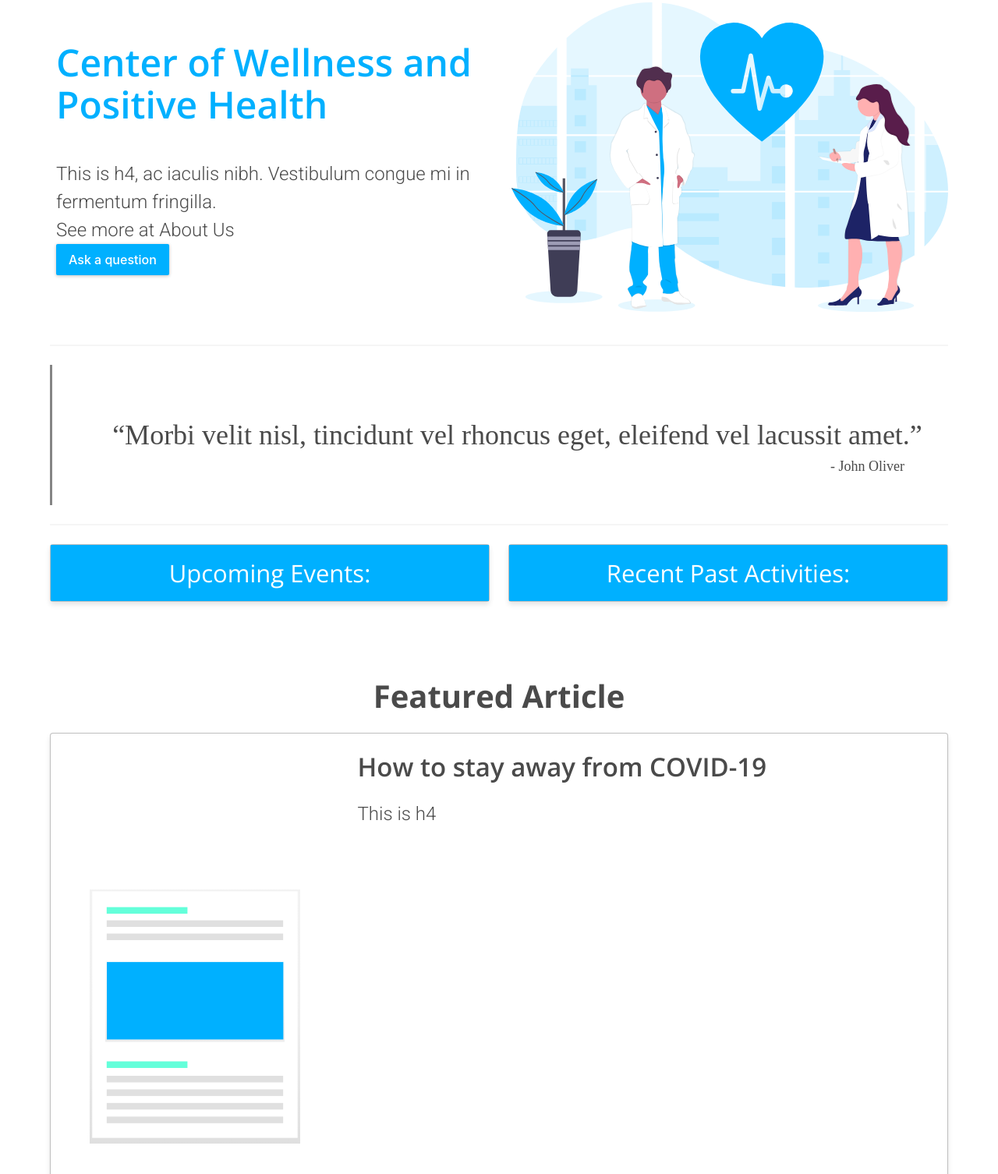
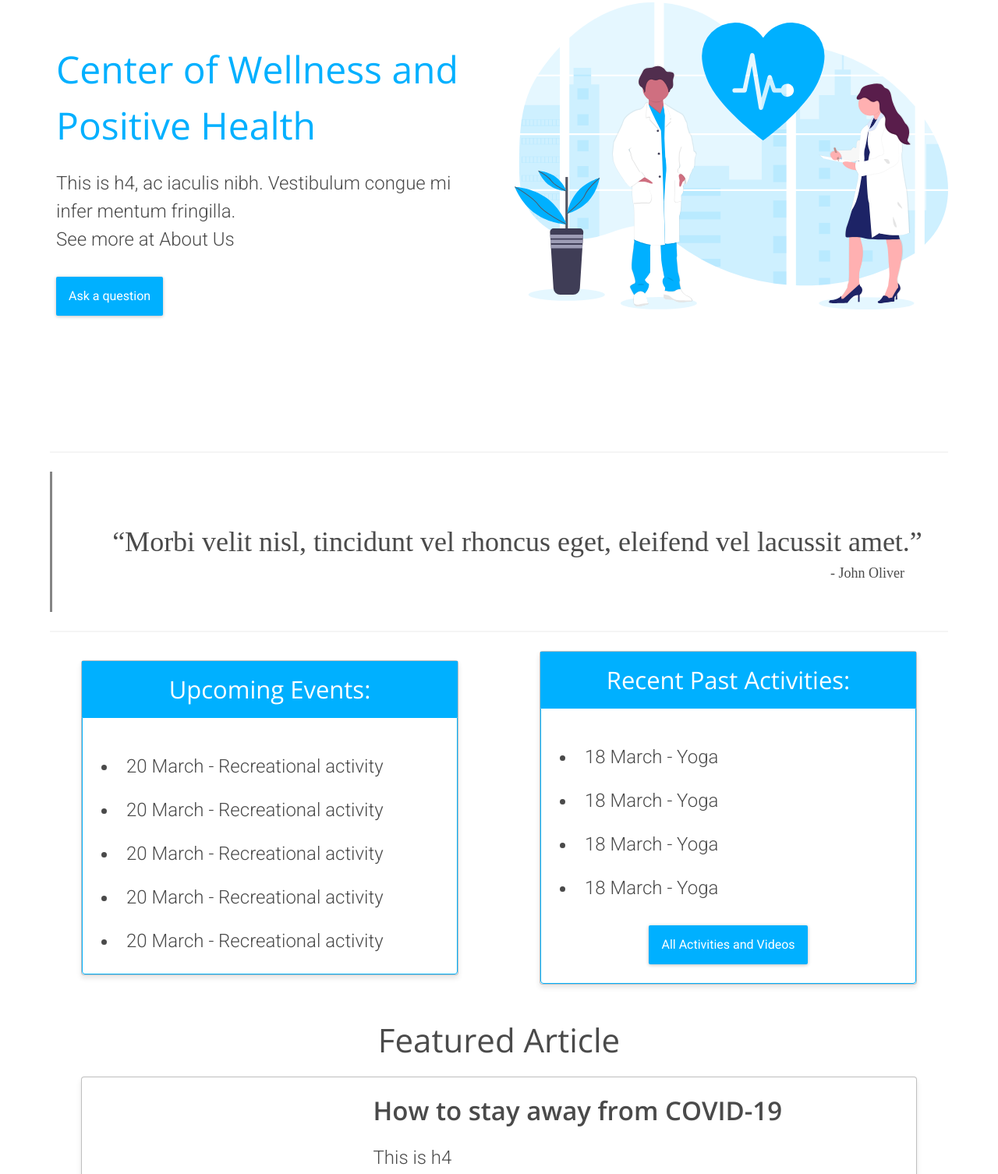
Before and after one commit to ankushdutt/Center-of-Wellness-Website, a plain HTML site: page index.html in a window 1280 px wide. Shown: the part 145-1651 px from the top of the page at 78% size. Drawn offline with nearby package versions, Linux system fonts and the light colour scheme.

Commit message:
add cards

```diff
--- a/assets/css/style.css
+++ b/assets/css/style.css
@@ -1,4 +1,4 @@
-@import url('https://fonts.googleapis.com/css?family=Open+Sans:400,600,700|Roboto:300,400&display=swap');
+@import url('https://fonts.googleapis.com/css?family=Open+Sans:300,400,600,700|Roboto:300,400&display=swap');
 .navbar {
     height: 60px;
     background-color: #00B0FF;
@@ -44,16 +44,17 @@ a.navbar-item:hover:before, a.navbar-item:focus:before, a.navbar-item:hover:afte
 }
 
 .hero-text {
-    font-family: Open Sans;
-    padding-top: 150px;
-    padding-left: 20px;
+    padding: 150px 20px;
  }
 
-.title {
-     color: #00B0FF;
+h1 {
+    font-family: 'Open Sans', sans-serif;
+    font-size: 48px;
+    font-weight: 300;
+    color: #00B0FF;
 }
 
-h4 {
+h4, li {
     padding-top: 20px;
     font-family: 'Roboto', sans-serif;
     font-weight: 300;
@@ -62,6 +63,7 @@ h4 {
 }
 
 .button {
+    font-family: 'Roboto', sans-serif;
     background: #00B0FF;
     box-shadow: 0px 1px 4px rgba(0, 0, 0, 0.25);
     border: 0;
@@ -69,6 +71,8 @@ h4 {
     color: white;
     font-weight: 500;
     transition: ease-in-out 200ms;
+    margin-top: 30px;
+    height: 50px;
 }
 
 .button:hover {
@@ -95,10 +99,10 @@ blockquote {
 }
 
 h2 {
-    font-family: Open Sans;
+    font-family: 'Open Sans', sans-serif;
     font-style: normal;
-    font-weight: bold;
-    font-size: 40px;
+    font-weight: 300;
+    font-size: 42px;
     line-height: 54px;
     text-align: center;
     padding: 20px;
@@ -108,10 +112,11 @@ h2 {
     border: 0.5px solid rgba(0, 0, 0, 0.25);
     box-shadow: 0px 4px 6px rgba(0, 0, 0, 0.1);
     margin-bottom: 50px;
+    margin: 0px 40px;
 }
 
 h3 {
-    font-family: Open Sans;
+    font-family: 'Open Sans', sans-serif;
     font-style: normal;
     font-weight: 600;
     font-size: 33px;
@@ -124,7 +129,7 @@ h3 {
 }
 
 .card-title {
-    font-family: Open Sans;
+    font-family: 'Open Sans', sans-serif;
     font-size: 31px;
     line-height: 42px;
     color: #FFFFFF;
@@ -132,3 +137,8 @@ h3 {
     text-align: center;
     padding: 15px 0;
 }
+
+.card-content {
+    border: 0.5px solid #00B0FF;
+    text-align: center;
+}
--- a/index.html
+++ b/index.html
@@ -39,6 +39,9 @@
           <a class="navbar-item">
             Contact Details
           </a>
+          <a class="navbar-item">
+            About Us
+          </a>
         </div>
 
       </div>
@@ -50,8 +53,8 @@
     <!-- -----------------HERO----------------- -->
     <div class="columns">
       <div class="column hero-text">
-        <h1 class="title is-1">Center of Wellness and Positive Health</h1>
-        <h4>This is h4, ac iaculis nibh. Vestibulum congue mi in fermentum fringilla. <br> See more at About Us </h4>
+        <h1>Center of Wellness and Positive Health</h1>
+        <h4>This is h4, ac iaculis nibh. Vestibulum congue mi infer mentum fringilla. <br> See more at About Us </h4>
         <button class="button">Ask a question</button>
       </div>
       <div class="column hero-image">
@@ -65,21 +68,34 @@
     <hr>
 
     <!-- -----------------CARDS----------------- -->
-    <div class="columns">
-      <div class="column">
+    <div class="columns is-vcentered">
+      <div class="column is-half">
         <div class="card">
           <div class="card-title">
             Upcoming Events:
           </div>
-
+          <div class="card-content">
+            <li>20 March - Recreational activity</li>
+            <li>20 March - Recreational activity</li>
+            <li>20 March - Recreational activity</li>
+            <li>20 March - Recreational activity</li>
+            <li>20 March - Recreational activity</li>
+          </div>
         </div>
       </div>
-      <div class="column">
+      <div class="column is-half">
         <div class="card">
           <div class="card-title">
             Recent Past Activities:
           </div>
+          <div class="card-content">
+            <li>18 March - Yoga</li>
+            <li>18 March - Yoga</li>
+            <li>18 March - Yoga</li>
+            <li>18 March - Yoga</li>
 
+            <button class="button">All Activities and Videos</button>
+          </div>
         </div>
       </div>
     </div>
```
